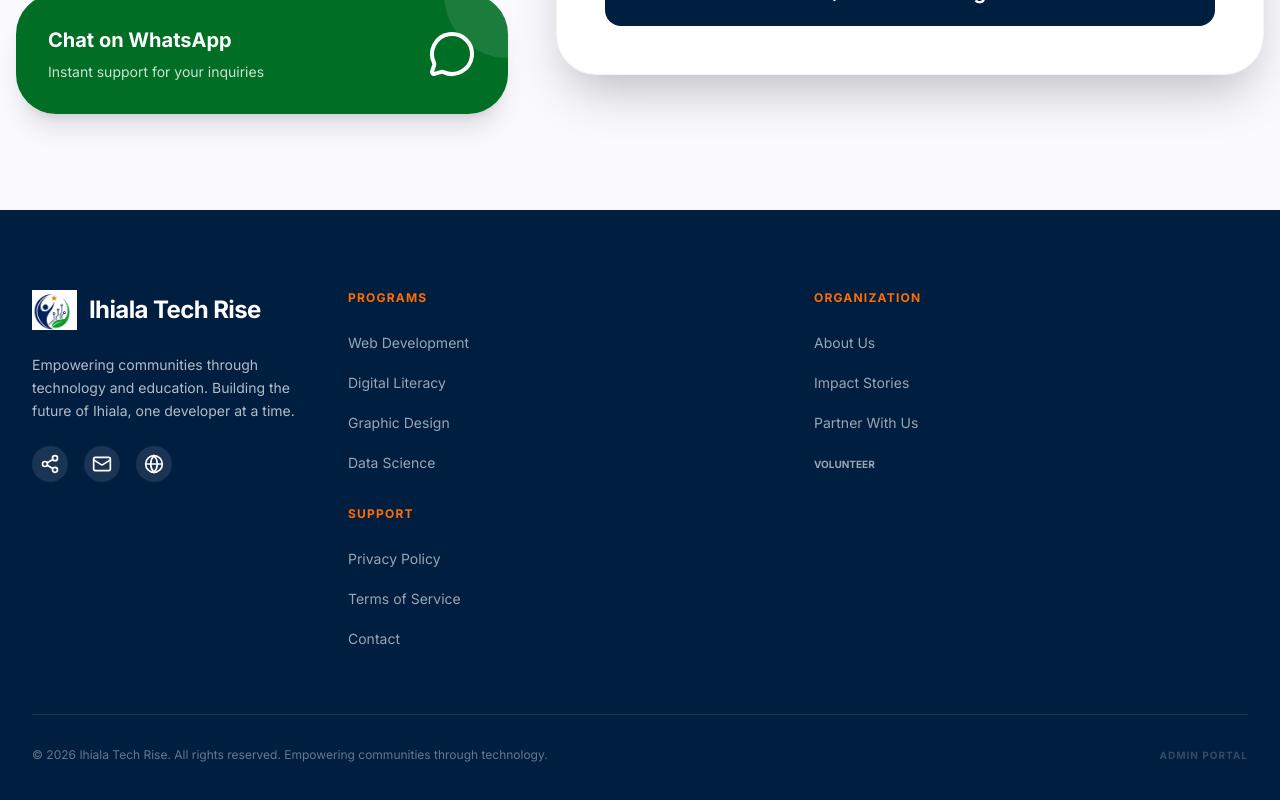
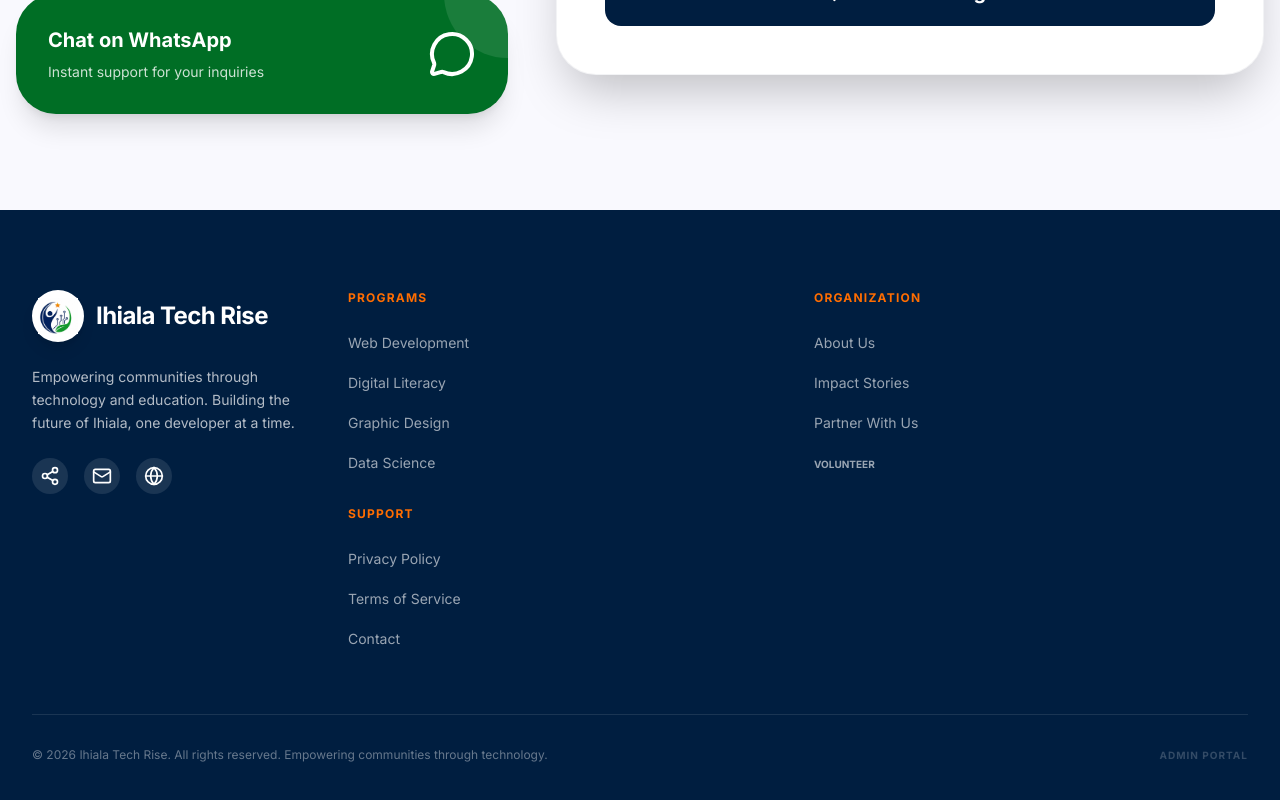
Before and after one commit to kezieodike-dotcom/ihialatechrise, a React (Vite) app: page /contact in a window 1280 px wide. Shown: the part 906-1706 px from the top of the page. Built offline with nearby package versions, Linux system fonts and the light colour scheme; no server answers.

Commit message:
fix: resolve logo background issues in Navbar and Footer

```diff
--- a/src/components/Footer.tsx
+++ b/src/components/Footer.tsx
@@ -8,7 +8,9 @@ export default function Footer() {
         <div className="grid grid-cols-1 md:grid-cols-4 gap-12 mb-16">
           <div className="col-span-1 md:col-span-1 border-b border-white/10 pb-8 md:border-0 md:pb-0">
             <Link to="/" className="flex items-center gap-3 mb-6">
-              <img src="/logo.png" alt="Ihiala Tech Rise Logo" className="h-10 w-auto" />
+              <div className="bg-white p-1.5 rounded-full shadow-lg">
+                <img src="/logo.png" alt="Ihiala Tech Rise Logo" className="h-10 w-10 object-contain" />
+              </div>
               <span className="font-bold text-2xl tracking-tight">Ihiala Tech Rise</span>
             </Link>
             <p className="text-white/70 text-sm leading-relaxed mb-6">
--- a/src/components/Navbar.tsx
+++ b/src/components/Navbar.tsx
@@ -26,7 +26,7 @@ export default function Navbar() {
     <nav className="relative w-full z-50 bg-white border-b border-primary/5 py-4">
       <div className="max-w-7xl mx-auto px-4 sm:px-6 lg:px-8 flex justify-between items-center">
         <Link to="/" className="flex items-center gap-3 group">
-          <img src="/logo.png" alt="Ihiala Tech Rise Logo" className="h-12 w-auto group-hover:scale-110 transition-transform" />
+          <img src="/logo.png" alt="Ihiala Tech Rise Logo" className="h-12 w-auto group-hover:scale-110 transition-transform mix-blend-multiply" />
           <span className="font-bold text-xl tracking-tight text-primary">Ihiala Tech Rise</span>
         </Link>
 
```
